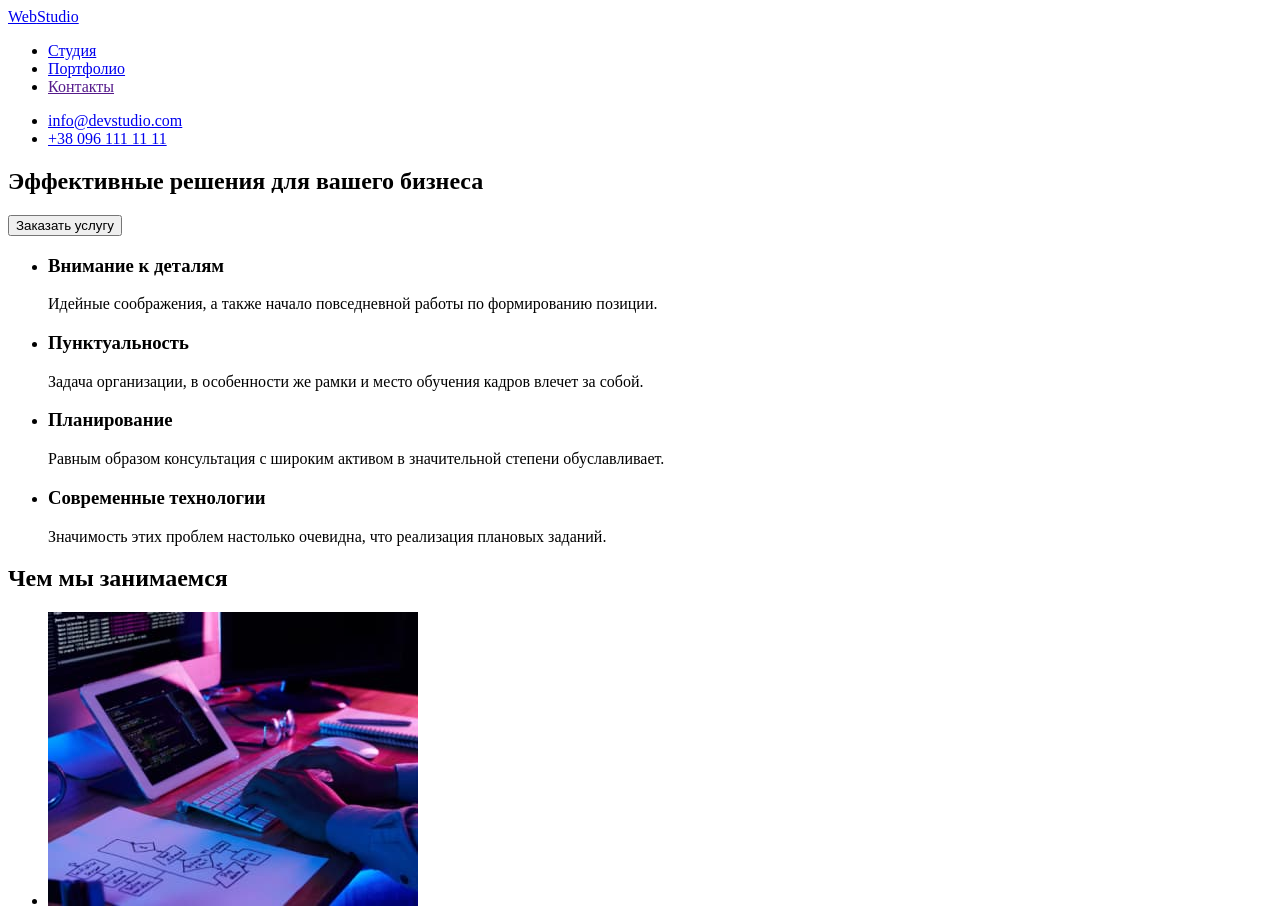
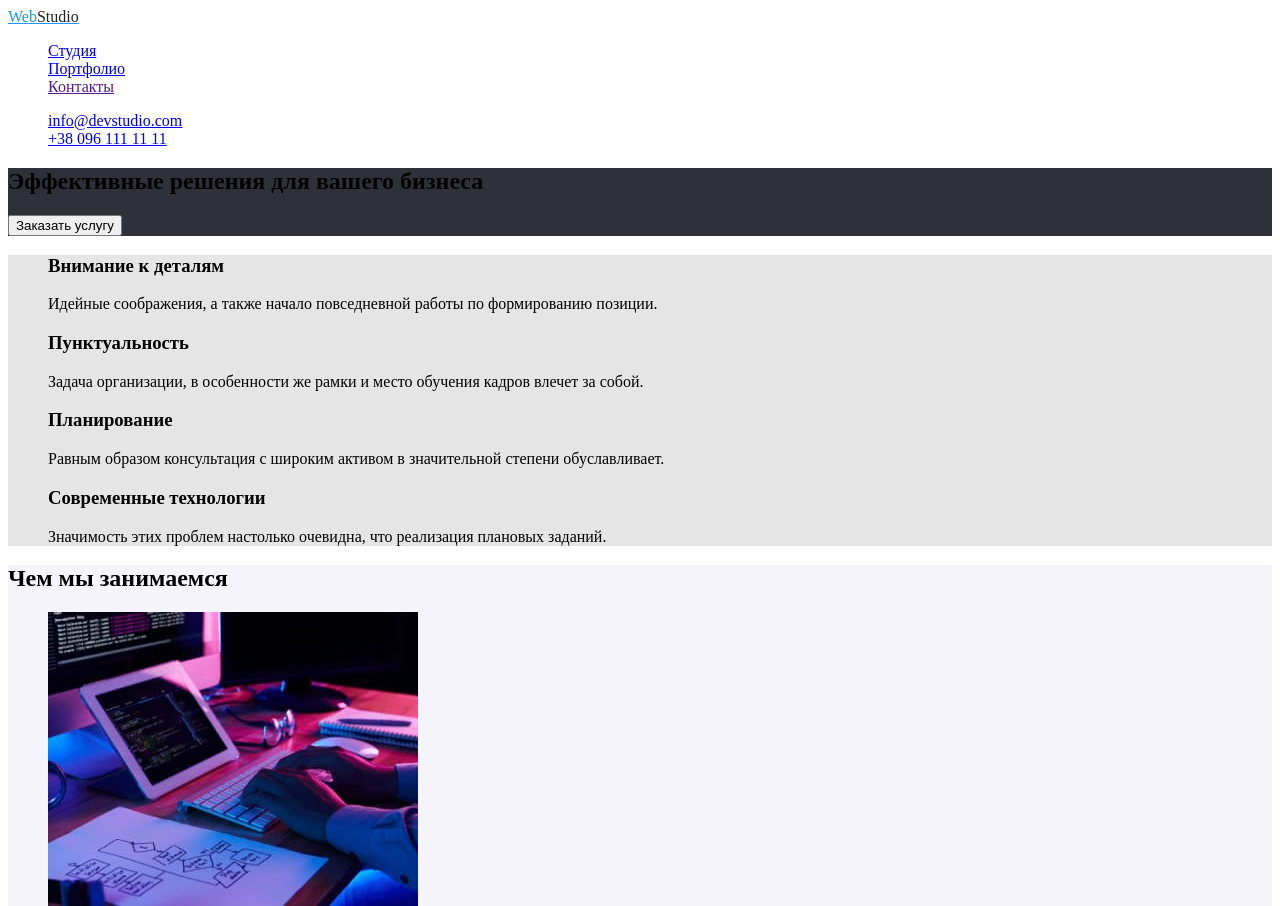
Before and after one commit to palkaz/goit-markup-hw-02, a plain HTML site: page index.html in a window 1280 px wide. Shown: the top 906 px of the page. Drawn offline with Linux system fonts and the light colour scheme.

Commit message:
работа с логотипом
оформил логотип в правильных цветах

```diff
--- a/css/styles.css
+++ b/css/styles.css
@@ -4,3 +4,44 @@
 /* color: #757575; светло черный ,для  тел, мыла,h3 */
 /* color: #FFFFFF; белый текст */
 /* color: rgba(255, 255, 255, 0.6); черный мыло тел подвал */
+/* background: #2F303A; темный*/
+/* background: #2F303A; чем мы занимаемся */
+/* background: #F5F4FA; наша команда, фон на кнопках фильтра */
+/* background: #E5E5E5; примеры работ */
+/* background: #2F303A; body  */
+
+.header {
+  background-color: #ffffff;
+}
+
+.hero {
+  background-color: #2f303a;
+}
+
+.benefits {
+  background-color: #e5e5e5;
+}
+
+.benefits-img {
+  background-color: #f5f4fa;
+}
+
+.footer {
+  background-color: #2f303a;
+  color: #ffffff;
+}
+/* logo */
+/* logo-header */
+/* logo-secondary */
+.list {
+  list-style: none;
+}
+.logo {
+  color: #2196f3;
+}
+.logo-secondary {
+  color: #ffffff;
+}
+.logo-primary {
+  color: #212121;
+}
--- a/index.html
+++ b/index.html
@@ -12,7 +12,7 @@
       <!--Основная навигация-->
       <nav>
         <a href="./index.html" class="logo"
-          ><span class="logo-header">Web</span>Studio</a
+          >Web<span class="logo-primary">Studio</span></a
         >
 
         <!--Ссылки на другие страницы или секции текущей страницы -->
@@ -140,7 +140,9 @@
     <!--Футер-->
     <footer class="footer">
       <!--Логотип адресс-->
-      <a href="" class="logo"><span class="logo-footer">Web</span>Studio</a>
+      <a href="./index.html" class="logo"
+        >Web<span class="logo-secondary">Studio</span>
+      </a>
       <address>г. Киев, пр-т Леси Украинки, 26</address>
       <!--Мыло телефон-->
       <ul class="list">
```
Also changed, not shown: portfolio.html (+6 -2 lines).
